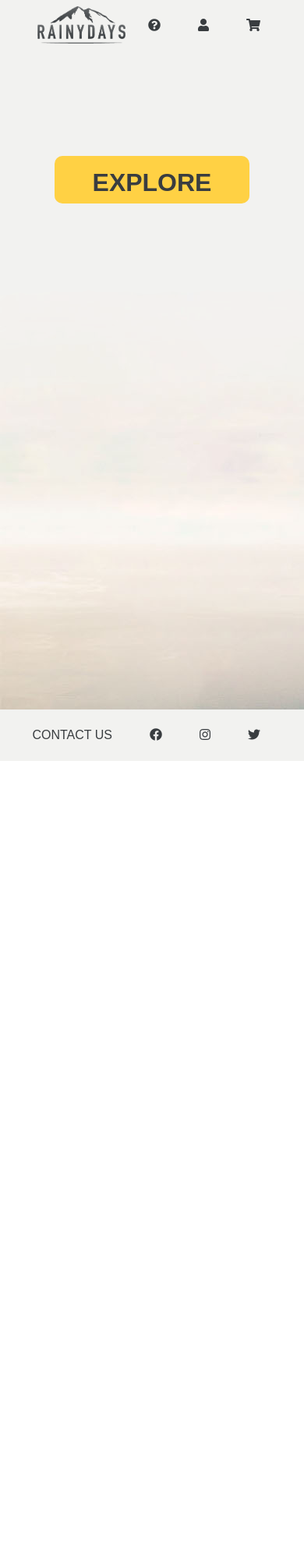
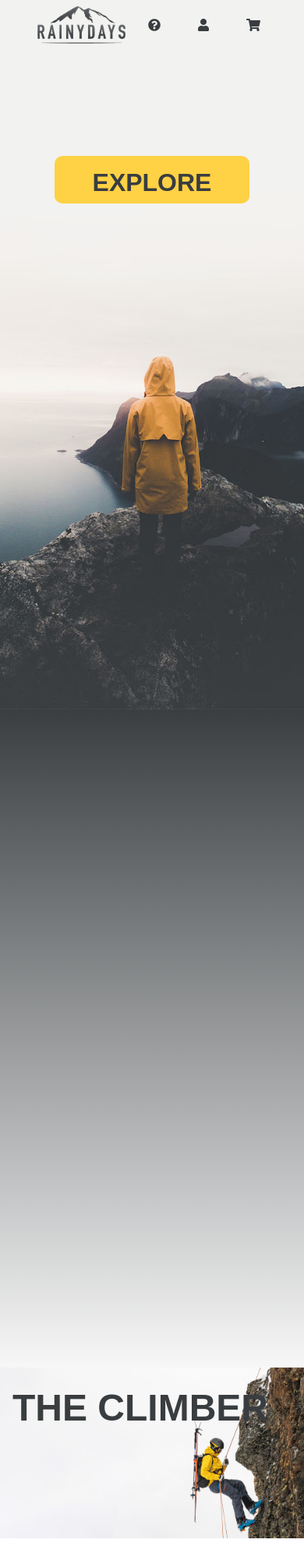
Before and after one commit to Noroff-FEU-Assignments/cross-course-project-donnybrilliant, a plain HTML site: page index.html in a window 390 px wide. Shown: the top 1997 px of the page at 78% size. Before the commit the page ends 976 px from the top, so only its background shows below. Drawn offline with Linux system fonts and the light colour scheme; a web font is replaced by a local one.

Commit message:
Add first product hero and responsiveness

```diff
--- a/css/style.css
+++ b/css/style.css
@@ -33,6 +33,10 @@ a {
   color: #393d40;
 }
 
+h2 {
+  font-size: 4rem;
+}
+
 header img {
   position: absolute;
   top: 0.5rem;
@@ -45,12 +49,13 @@ header img:hover {
   opacity: 0.6;
 }
 
-main {
+section:first-of-type {
   max-width: 100%;
   min-height: 100vh;
   background: url("../images/background.png");
   background-repeat: no-repeat;
-  background-size: auto;
+  background-size: cover;
+  background-position: center;
 }
 
 .button {
@@ -70,7 +75,25 @@ main {
   background-color: #f2a679;
 }
 
-section {
+section#product-overview {
+  display: flex;
+  background: linear-gradient(180deg, #3a3e41 0%, #f7f7f7 100%);
+  height: 100vh;
+}
+
+section.product-hero {
+  max-width: 100vw;
+  min-height: 100vh;
+}
+
+section.product-hero h2 {
+  padding: 10rem;
+}
+
+#climber {
+  background: url("../images/climber.jpg");
+  background-repeat: no-repeat;
+  background-size: 100%;
 }
 
 footer {
@@ -85,4 +108,16 @@ footer {
 footer a {
   display: block;
   padding: 1.5rem;
+  font-size: 1.2rem;
 }
+
+footer a:hover {
+  color: #f2a679;
+}
+
+@media (max-width: 850px) {
+  section.product-hero h2 {
+    padding: 1.5rem 1rem;
+    font-size: 3rem;
+  }
+}
--- a/index.html
+++ b/index.html
@@ -22,10 +22,17 @@
     </nav>
   </header>
   <main>
-    <a href="#products" class="button"><h1>EXPLORE</h1></a>
+    <a href="#product-overview" class="button"><h1>EXPLORE</h1></a>
     <section>
 
     </section>
+    <section id="product-overview">
+
+    </section>
+    <section id="climber" class="product-hero">
+      <h2>THE CLIMBER</h2>
+    </section>
+
   </main>
   <footer>
     <a href="#contact">CONTACT US</a>
```
Also changed, not shown: images/climber.jpg (added).
